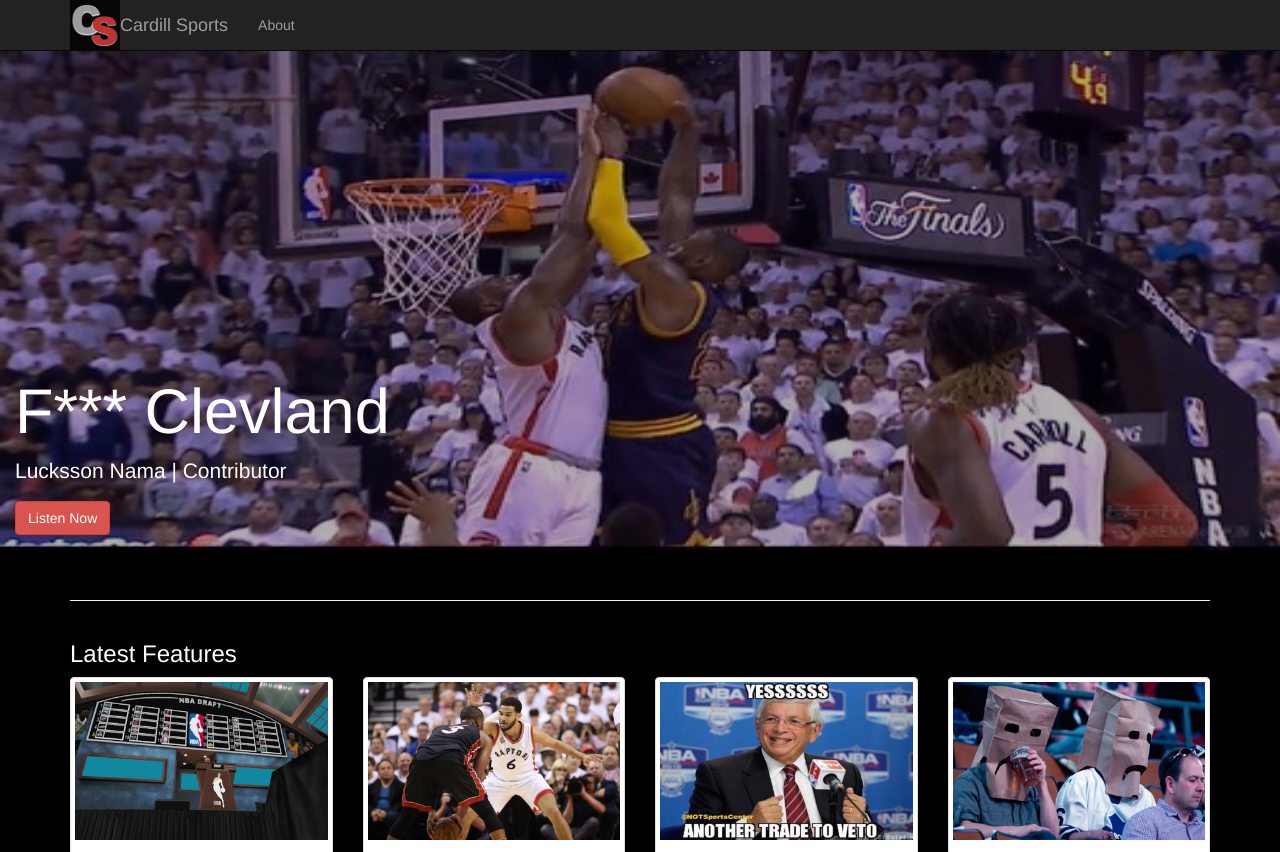
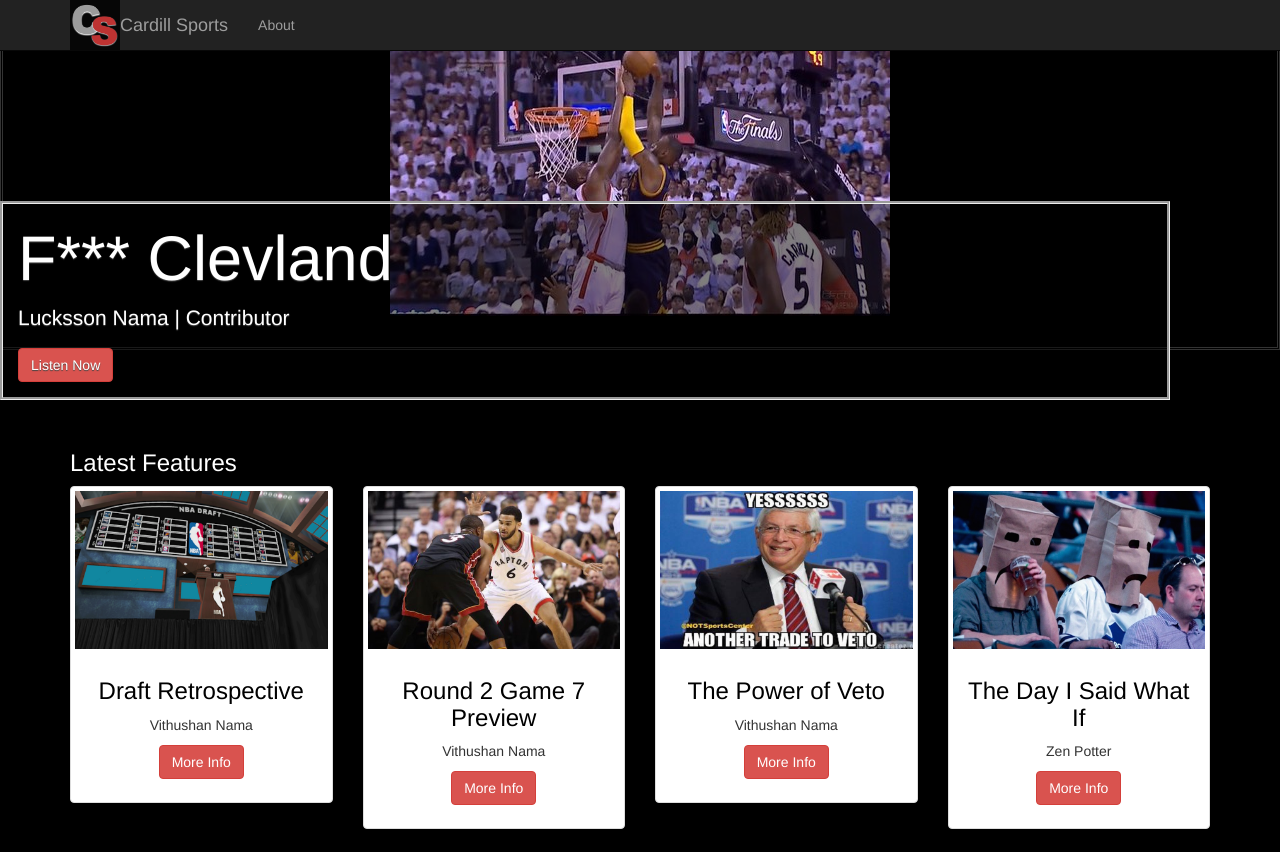
Before and after one commit to vithushan19/CardillSports-Bootstrap-Deprecated, a plain HTML site: page index.html in a window 1280 px wide. Shown: the top 852 px of the page. Drawn offline with Linux system fonts and the light colour scheme.

Commit message:
add css files

```diff
--- a/css/cardill-features.css
+++ b/css/cardill-features.css
@@ -15,10 +15,26 @@ body {
 	width: 500px;
 }
 
-.cs-spacer {
-    margin-top: 50px;
+.bg {
+  background: url('../article5.jpg') no-repeat center center;
+  position: fixed;
+  border-style: double;
+  width: 100%;
+  height: 350px; /*same height as jumbotron */
+  top:0;
+  left:0;
+  z-index: -1;
 }
 
+.jumbotron {
+  height: 350px;
+  color: white;
+  text-shadow: #444 0 1px 1px;
+  background:transparent;
+  position: relative;
+}
+
+/*
 .bg {
 	background:
 
@@ -29,27 +45,20 @@ body {
 
 	    url(../article5.jpg);
 	    background-repeat: no-repeat;
-	    background-size: 100% 100%;
-	height: 500px;
-    -moz-background-size: 100% 100%;
-    -webkit-background-size: 100% 100%;
-    -o-background-size: 100% 100%;
-    color: #FFF;
+}
+*/
+
+.article-header {
+	background-color: rgba(0,0,0,0.5);
+	border-style: groove;
+	stroke: #FFFFFF 4px;
+	position: absolute;
+	left: 0;
+	bottom: 0;
 }
 
 .navbar {
-    margin-bottom: 0px;
-}
-
-.article-header {
-	position: absolute;
-	bottom: 0;
-	left: 0;
-}
-
-.jumbotron {
-	margin-top: 0px;
-	position: relative;
+    margin-bottom: 70px;
 }
 
 .jumbotron h1 {
--- a/index.html
+++ b/index.html
@@ -55,7 +55,8 @@
         <!-- /.container -->
     </nav>
 
-    <header class="jumbotron bg cs-spacer">
+    <div class="bg"></div>
+    <header class="jumbotron cs-spacer">
 
     <div class="container article-header">
             <h1>F*** Clevland</h1>
@@ -65,14 +66,8 @@
     </div>
     </header>
 
-
     <!-- Page Content -->
     <div class="container">
-
-
-
-        <hr>
-
 
             <!-- Title -->
             <div class="row">
@@ -217,6 +212,7 @@
 
     <!-- Bootstrap Core JavaScript -->
     <script src="js/bootstrap.min.js"></script>
+    <script src="js/custom.js"></script>
 
 
 </body>
--- a/js/custom.js
+++ b/js/custom.js
@@ -1,6 +1,10 @@
-$('#submit').on('click', function (e) {
+var jumboHeight = $('.jumbotron').outerHeight();
+function parallax(){
+    var scrolled = $(window).scrollTop();
+    $('.bg').css('height', (jumboHeight-scrolled) + 'px');
+    $('.power-of-veto').css('height', (jumboHeight-scrolled) + 'px');
+}
 
-     //your awesome code here
-     alert("VITHU")
-
-})
+$(window).scroll(function(e){
+    parallax();
+});
```
Also changed, not shown: css/cardill-post.css (+8 -15 lines), power-of-veto.html (+3 -1 lines).
